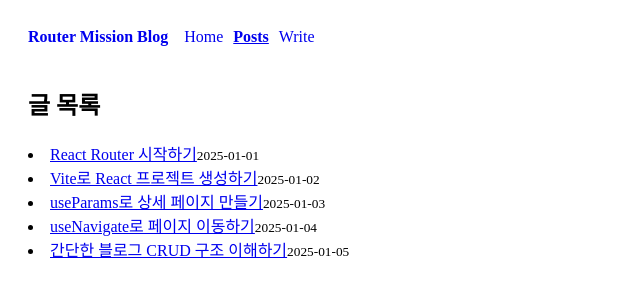
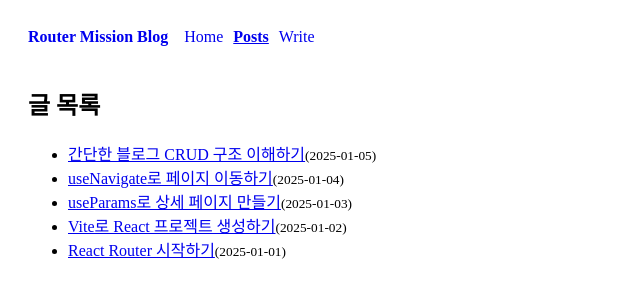
Before and after one commit to JEJU-Ratus/est_ajax_router_mission, a React (Vite) app: page /posts in a window 1280 px wide. Shown: the top 300 px of the page, without its empty margins (0-640 px from the left). Built offline with nearby package versions, Linux system fonts and the light colour scheme.

Commit message:
feat : posts 페이지 작성

```diff
--- a/src/App.jsx
+++ b/src/App.jsx
@@ -4,8 +4,8 @@ import Home from "./pages/Home";
 import Posts from "./pages/Posts";
 import { useEffect, useState } from "react";
 import Layout from "./components/Layout";
-import PostDetail from "./pages/PostDetail";
-import PostEdit from "./pages/PostEdit";
+// import PostDetail from "./pages/PostDetail";
+// import PostEdit from "./pages/PostEdit";
 // import PostNew from "./pages/PostNew";
 // import Header from "./components/Header";
 
@@ -42,8 +42,8 @@ function App() {
         <Route path="/" element={<Layout loaded={loaded} />}>
           <Route index element={<Home posts={posts} />} />
           <Route path="posts" element={<Posts posts={posts} />} />
-          <Route path="posts/:id" element={<PostDetail posts={posts} />} />
-          <Route path="posts/:id/edit" element={<PostEdit posts={posts} />} />
+          {/* <Route path="posts/:id" element={<PostDetail posts={posts} />} />
+          <Route path="posts/:id/edit" element={<PostEdit posts={posts} />} /> */}
 
           {/* <Route path="*" element={<NotFound />} /> */}
         </Route>
--- a/src/pages/Posts.jsx
+++ b/src/pages/Posts.jsx
@@ -1,17 +1,44 @@
 import { Link } from "react-router";
-
 export default function Posts({ posts }) {
+  console.log(posts);
+  const latestPosts = [...posts].sort((a, b) => new Date(b.createdAt) - new Date(a.createdAt));
   return (
     <section>
       <h2>글 목록</h2>
-      {posts.map(post => {
-        return (
-          <li key={post.id}>
-            <Link to={`${post.id}`}>{post.title}</Link>
-            <small>{post.createdAt}</small>
-          </li>
-        );
-      })}
+      {posts.length === 0 ? (
+        <>
+          <p>글이 없습니다.</p>
+        </>
+      ) : (
+        <ul>
+          {latestPosts.map(post => {
+            return (
+              <li key={post.id}>
+                <Link to={`posts/${post.id}`}>{post.title}</Link>
+                <small>&#40;{post.createdAt}&#41;</small>
+              </li>
+            );
+          })}
+        </ul>
+      )}
     </section>
   );
 }
+
+// import { Link } from "react-router";
+
+// export default function Posts({ posts }) {
+//   return (
+//     <section>
+//       <h2>글 목록</h2>
+//       {posts.map(post => {
+//         return (
+//           <li key={post.id}>
+//             <Link to={`${post.id}`}>{post.title}</Link>
+//             <small>{post.createdAt}</small>
+//           </li>
+//         );
+//       })}
+//     </section>
+//   );
+// }
```
